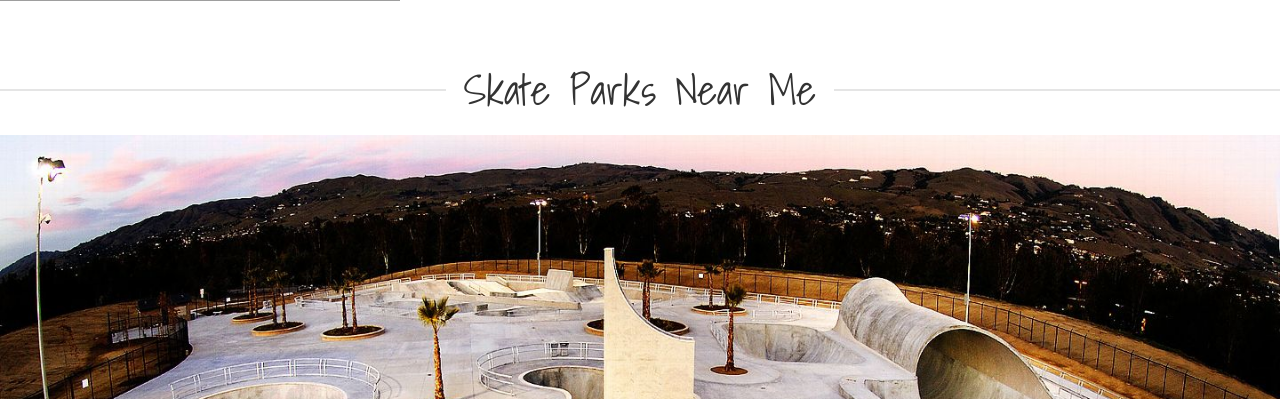
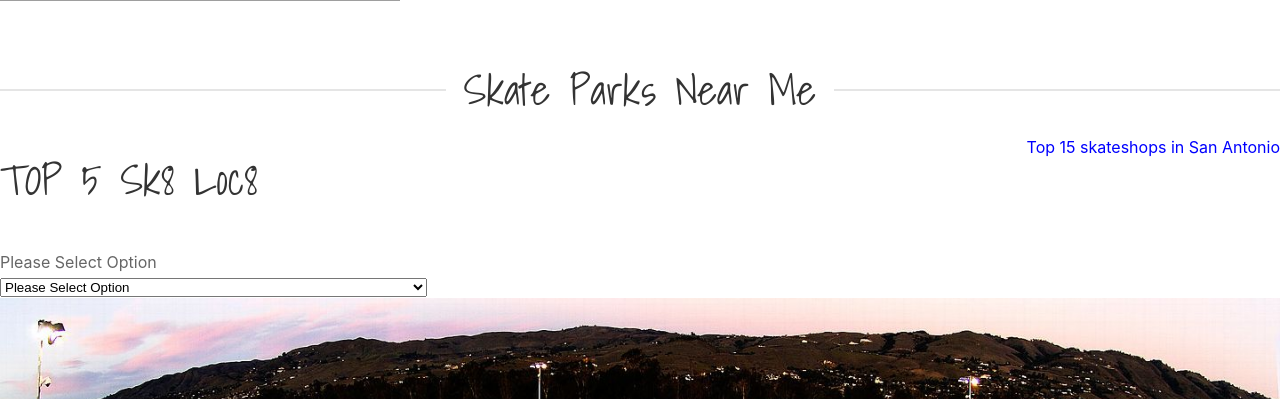
Before and after one commit to bgranade/skate, a PHP site: page /index.html in a window 1280 px wide. Shown: the part 299-698 px from the top of the page. Run offline with PHP 8.4, Linux system fonts and the light colour scheme; some libraries are stand-ins or nearby versions; grey boxes are pictures that could not be loaded.

Commit message:
added link changed order

```diff
--- a/assets/style/style.css
+++ b/assets/style/style.css
@@ -1,4 +1,7 @@
-
+#link {
+    float: right;
+    color: blue;
+}
 
 h1 {
     font-family: 'Shadows Into Light', cursive;
--- a/index.html
+++ b/index.html
@@ -16,6 +16,7 @@
 
 
 <body>
+
     <div class="uk-position-relative">
         <img src="images/light.jpg" alt="">
         <div class="uk-position-top">
@@ -33,7 +34,7 @@
         </div>
     </div><br>
     <h1 id="image" class="uk-heading-line uk-text-center"><span>Skate Parks Near Me</span></h1>
-   <img src=assets/images/Skate.png>
+    <a id="link" href="https://www.yellowpages.com/san-antonio-tx/skateboard-shops">Top 15 skateshops in San Antonio</a>
 
 
 
@@ -47,6 +48,7 @@
 #map {
 height: 500px;
 width: 500px;
+margin-left: 300px;
 }
 </style>
 </head>
@@ -149,6 +151,7 @@ $(function(){
 });
 
 </script>
+<img src=assets/Images/Skate.png>
 
 <!-- UIkit JS -->
     <script src="https://cdn.jsdelivr.net/npm/uikit@3.2.3/dist/js/uikit.min.js"></script>
```
